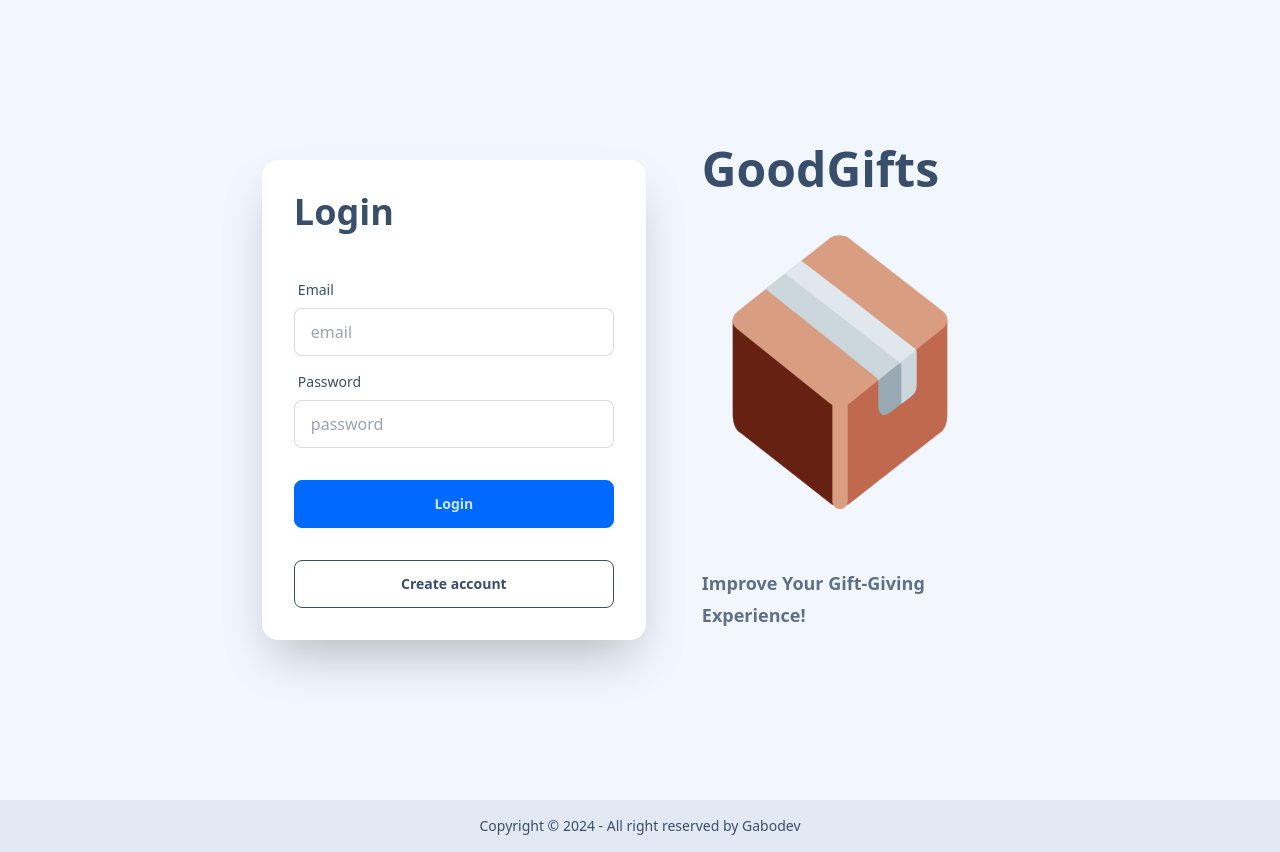
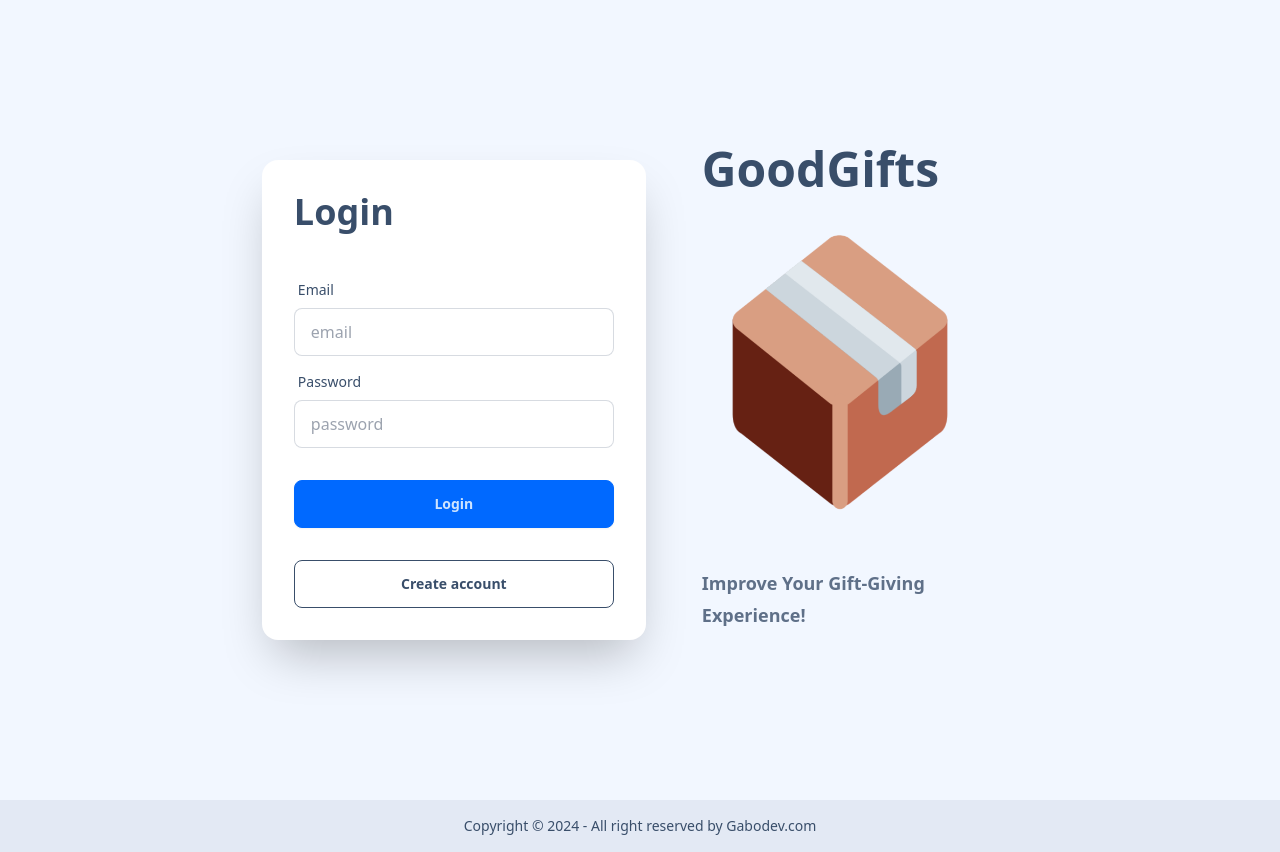
Before and after one commit to Gguardiola/goodgifts-nextjs-app, a Next.js app: page /login in a window 1280 px wide. Built offline with nearby package versions, Linux system fonts and the light colour scheme.

Commit message:
error handling

```diff
--- a/src/components/common/AlertPrompt.tsx
+++ b/src/components/common/AlertPrompt.tsx
@@ -6,10 +6,8 @@ function AlertPrompt({currentMessage, date, success} : {currentMessage: string,
     console.log(responseMessage)
     useEffect(() => {
 
-        if(currentMessage.includes("object" || "error" || "unexpected" || "Too many requests" || "Internal server")){
+        if(currentMessage.includes("Failed to fetch" || "object" || "error" || "unexpected" || "Too many requests" || "Internal server")){
             console.log(currentMessage)
-            setResponseMessage("Unhandled error. Please try again.")
-        }else if(currentMessage.includes("failed to fetch")){
             setResponseMessage("An error occurred. Please try again.")
         }
         else {
--- a/src/components/common/Footer.tsx
+++ b/src/components/common/Footer.tsx
@@ -4,7 +4,7 @@ function Footer() {
     return (
         <footer className="footer footer-center p-4 bg-base-300 text-base-content">
             <aside>
-                <p>Copyright © 2024 - All right reserved by Gabodev</p>
+                <p>Copyright © 2024 - All right reserved by Gabodev.com</p>
             </aside>
         </footer>
     )
```
